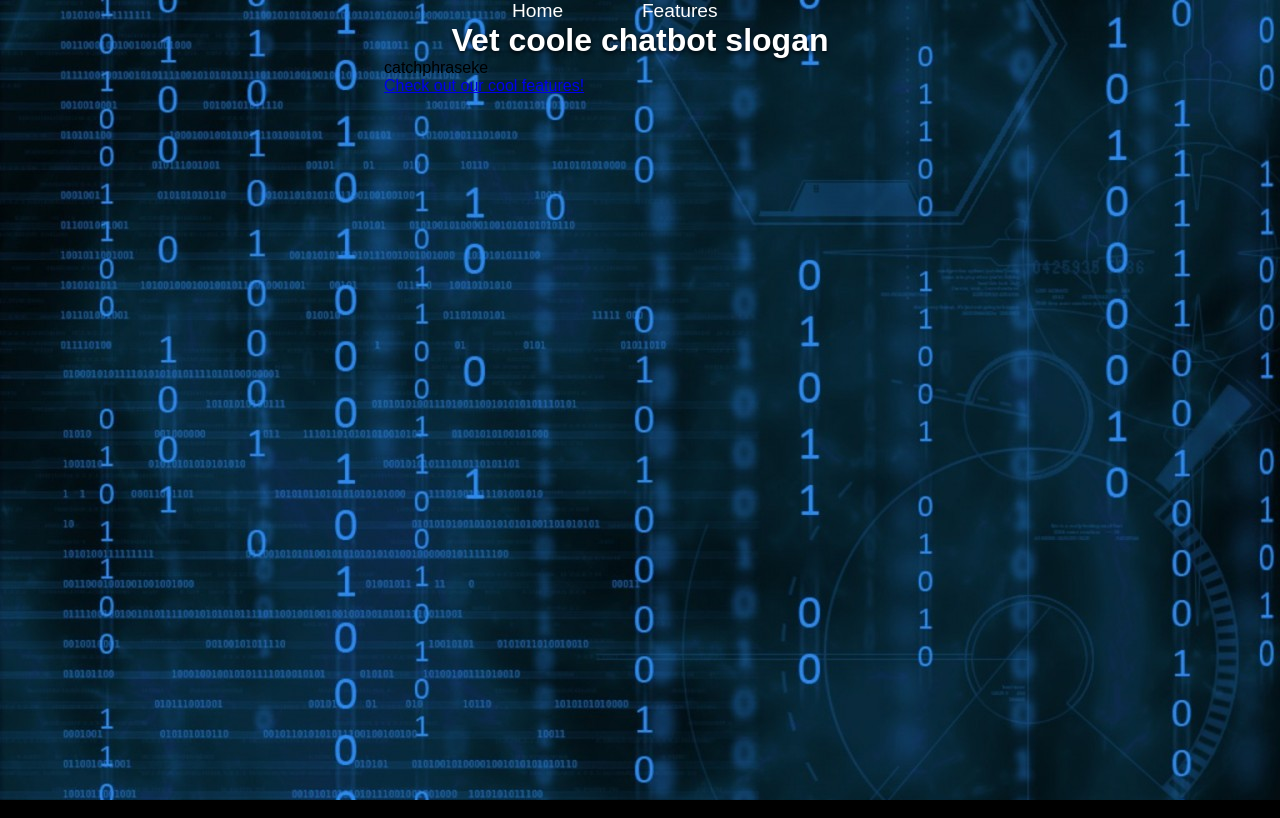
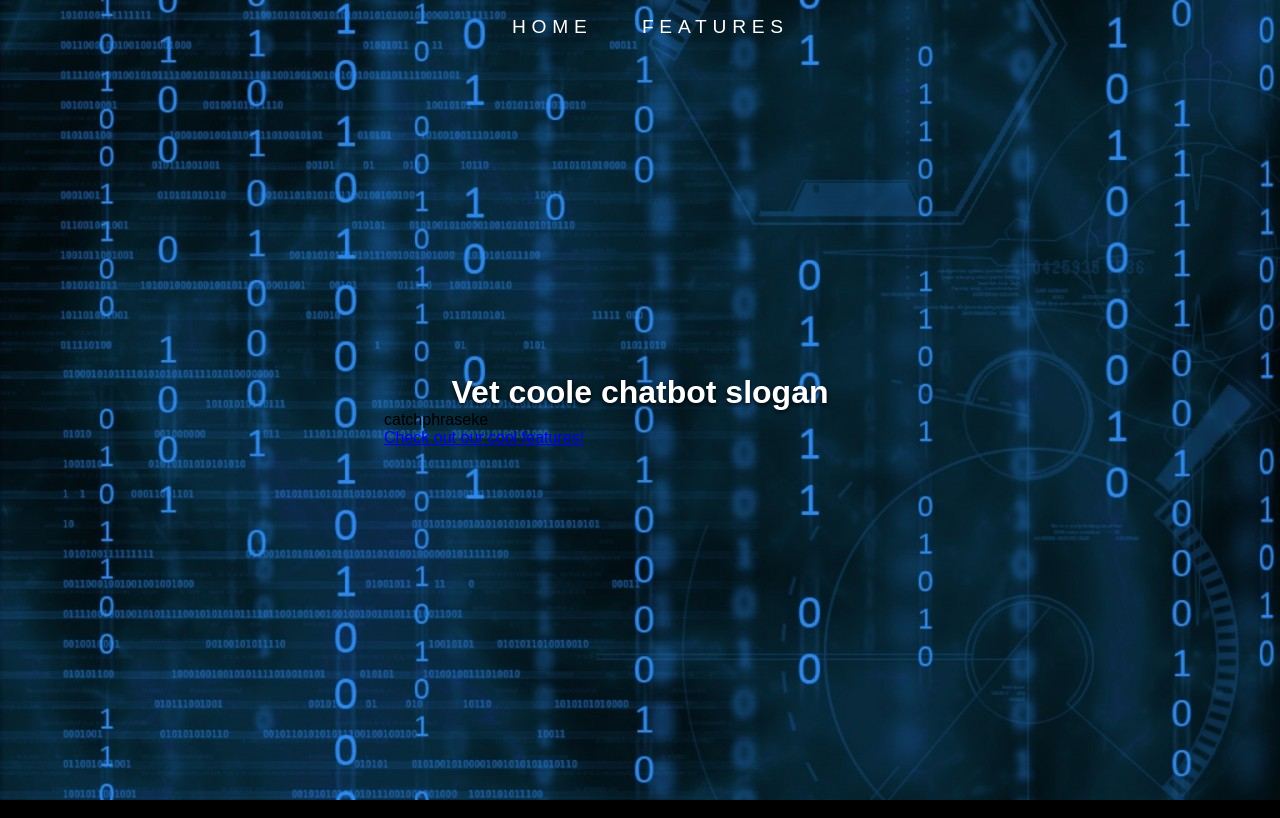
Before and after one commit to AnneliesB/git-website-groepswerk, a plain HTML site: page index.html in a window 1280 px wide. Drawn offline with Linux system fonts and the light colour scheme.

Commit message:
update style

```diff
--- a/css/style.css
+++ b/css/style.css
@@ -13,6 +13,7 @@ header{
 nav{
     width: 50%;
     margin: auto;
+    padding: 1em;
 }
 nav a{
     display: inline-block;
@@ -20,12 +21,14 @@ nav a{
     color: #fff;
     font-size: 1.2em;
     text-decoration: none;
+    text-transform: uppercase;
+    letter-spacing: .3em;
 }
 h1{
     color: #fff;
     text-shadow: 0 2px 5px #000;
     text-align: center;
-
+    padding: 10em 0 0 0;
 }
 .wrapper{
     width: 40%;
```
